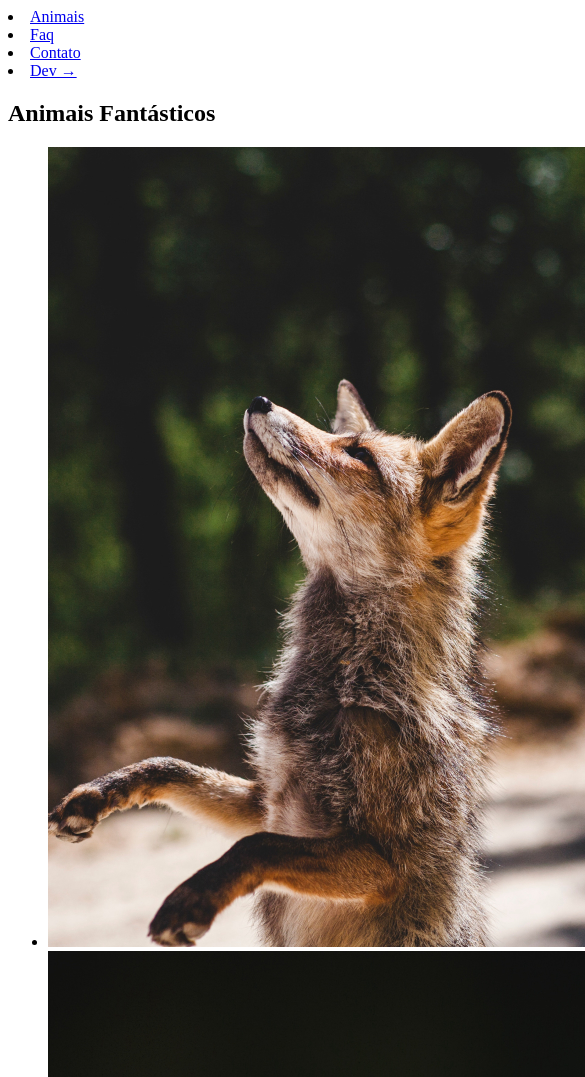
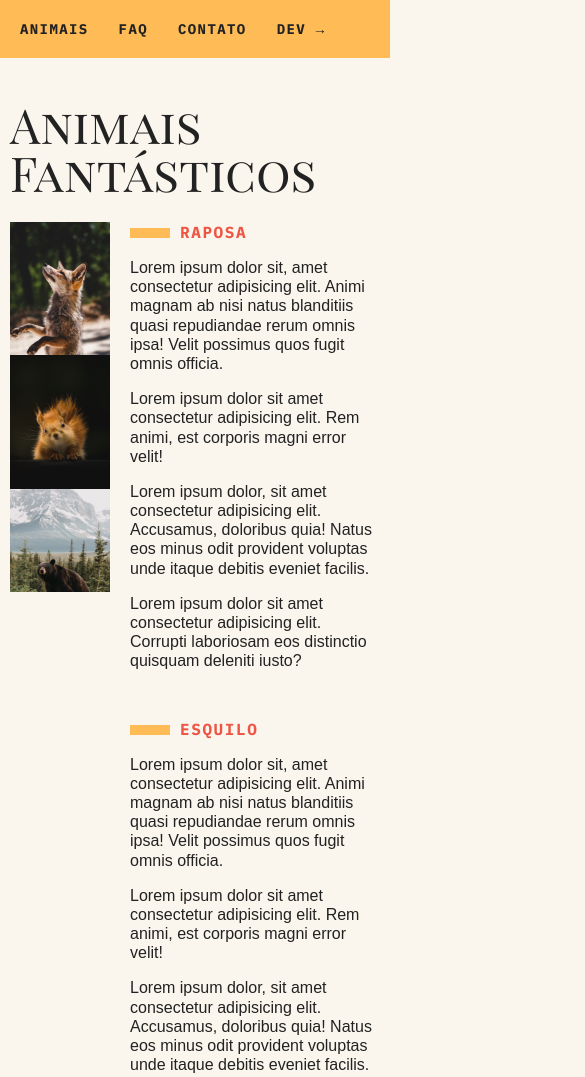
Before and after one commit to carlosg-silva/animais-fantasticos, a plain HTML site: page index.html in a window 390 px wide. Shown: the top 1077 px of the page, 585 px wide, since content can reach past the window. Drawn offline with Linux system fonts and the light colour scheme.

Commit message:
html e css do projeto

```diff
--- a/index.html
+++ b/index.html
@@ -5,19 +5,25 @@
   <meta charset="UTF-8">
   <meta http-equiv="X-UA-Compatible" content="IE=edge">
   <meta name="viewport" content="width=device-width, initial-scale=1.0">
+  <link rel="preconnect" href="https://fonts.googleapis.com">
+  <link rel="preconnect" href="https://fonts.gstatic.com" crossorigin>
+  <link href="https://fonts.googleapis.com/css2?family=IBM+Plex+Mono:wght@400;700&family=Playfair+Display+SC&display=swap" rel="stylesheet">
+  <link rel="stylesheet" href="style.css">
   <title>Document</title>
 </head>
 
 <body>
-  <nav>
-    <li><a href="#animais">Animais</a></li>
-    <li><a href="#faq">Faq</a></li>
-    <li><a href="#contato">Contato</a></li>
-    <li><a href="https://www.frontendmentor.io/profile/carlosg-silva" target="_blank">Dev →</a></li>
+  <nav class="menu">
+    <ul>
+      <li><a href="#animais">Animais</a></li>
+      <li><a href="#faq">Faq</a></li>
+      <li><a href="#contato">Contato</a></li>
+      <li><a href="https://www.frontendmentor.io/profile/carlosg-silva" target="_blank">Dev →</a></li>
+    </ul>
   </nav>
   <section class="grid-section animais" id="animais">
     <h1 class="titulo">Animais Fantásticos</h1>
-    <ul>
+    <ul class="animais-lista">
       <li><img src="img/imagem1.jpg" alt=""></li>
       <li><img src="img/imagem2.jpg" alt=""></li>
       <li><img src="img/imagem3.jpg" alt=""></li>
@@ -77,8 +83,8 @@
   </section>
 
   <section class="grid-section faq" id="faq">
-    <h1>FAQ</h1>
-    <dl>
+    <h1 class="titulo">FAQ</h1>
+    <dl class="faq-lista">
       <dt>Qual a idade dos animais?</dt>
       <dd>As raposas são animais mamíferos e onívoros pertencentes à família Canidae. São vulpídeos de porte médio, caracterizados por um focinho comprido e uma cauda longa e peluda.</dd>
 
@@ -94,7 +100,7 @@
   </section>
 
   <section class="grid-section contato" id="contato">
-    <h1>Contato</h1>
+    <h1 class="titulo">Contato</h1>
     <div class="mapa">
       <img src="img/mapa.png" alt="">
     </div>
@@ -106,7 +112,7 @@
     </ul>
   </section>
 
-  <footer>
+  <footer class="copy">
     <p>Todos os direitos reservados.</p>
   </footer>
 
--- a/style.css
+++ b/style.css
@@ -0,0 +1,223 @@
+body,
+h1,
+h2,
+ul,
+li,
+p,
+dd,
+dt,
+dl {
+  margin: 0px;
+  padding: 0px;
+}
+
+img {
+  display: block;
+  max-width: 100%;
+}
+
+ul {
+  list-style: none;
+}
+
+body {
+  background: #faf6ed;
+  color: #222;
+  -webkit-font-smoothing: antialiased;
+  display: grid;
+  grid-template-columns: 1fr 120px minmax(300px, 800px) 1fr;
+}
+
+.menu {
+  grid-column: 3 / 5;
+  margin-top: 2rem;
+  margin-bottom: 2rem;
+  background: #fb5;
+}
+
+.menu ul {
+  display: flex;
+  flex-wrap: wrap;
+  padding: 10px;
+}
+
+.menu li a {
+  display: block;
+  padding: 10px;
+  margin-right: 10px;
+  color: #222;
+  text-decoration: none;
+  font-family: "IBM Plex Mono", monospace;
+  font-weight: bold;
+  text-transform: uppercase;
+  font-size: 0.875rem;
+  letter-spacing: 0.1em;
+}
+
+.grid-section {
+  grid-column: 2 / 4;
+  width: 100%;
+  box-sizing: border-box;
+  padding: 10px;
+  display: grid;
+  grid-template-columns: 90px 300px 1fr;
+  gap: 20px;
+  margin-bottom: 4rem;
+}
+
+.titulo {
+  font-family: "Playfair Display SC", serif;
+  font-size: 6rem;
+  line-height: 1;
+  font-weight: 400;
+  margin-bottom: 1rem;
+  grid-column: 1 / 4;
+}
+
+.animais h2 {
+  font-family: "IBM Plex Mono", monospace;
+  font-size: 1rem;
+  text-transform: uppercase;
+  letter-spacing: 0.1em;
+  margin-bottom: 1rem;
+  color: #e54;
+}
+
+.animais h2::before {
+  content: "";
+  display: inline-block;
+  width: 40px;
+  height: 10px;
+  margin-right: 10px;
+  background: #fb5;
+}
+
+.animais p {
+  font-family: Arial, Helvetica, sans-serif;
+  line-height: 1.2;
+  margin-bottom: 1rem;
+}
+
+.animais-lista {
+  height: 370px;
+  overflow-y: scroll;
+  grid-column: 2;
+}
+
+.animais-lista::-webkit-scrollbar {
+  width: 18px;
+}
+
+.animais-lista::-webkit-scrollbar-thumb {
+  background: #fb5;
+  border-left: 4px solid #faf6ed;
+  border-right: 4px solid #faf6ed;
+}
+
+.animais-lista::-webkit-scrollbar-track {
+  background: #faf6ed;
+}
+
+.animais-descricao {
+  grid-column: 3;
+}
+
+.animais-descricao section {
+  margin-bottom: 3rem;
+}
+
+.faq-lista {
+  grid-column: 2 / 4;
+}
+
+.faq-lista dt {
+  font-family: "IBM Plex Mono", monospace;
+}
+
+.faq-lista dt::before {
+  content: "";
+  display: inline-block;
+  width: 20px;
+  height: 10px;
+  margin-right: 10px;
+  background: #fb5;
+}
+
+.faq-lista dd {
+  font-family: Arial, Helvetica, sans-serif;
+  margin-bottom: 0.5rem;
+  margin-left: 30px;
+}
+
+.mapa {
+  grid-column: 2;
+}
+
+.dados {
+  grid-column: 3;
+}
+
+.dados li {
+  margin-bottom: 1rem;
+  font-family: Arial, Helvetica, sans-serif;
+}
+
+.dados li::before {
+  content: "";
+  display: inline-block;
+  width: 20px;
+  height: 10px;
+  margin-right: 10px;
+  background: #fb5;
+}
+
+.copy {
+  grid-column: 3 / 5;
+  margin-bottom: 2rem;
+  background: #fb5;
+}
+
+.copy p {
+  padding: 20px;
+  font-family: "IBM Plex Mono", monospace;
+  font-weight: bold;
+}
+
+@media (max-width: 700px) {
+  body {
+    grid-template-columns: 1fr;
+  }
+
+  .menu,
+  .grid-section,
+  .copy {
+    grid-column: 1;
+  }
+
+  .grid-section {
+    grid-template-columns: 100px 1fr;
+    gap: 10px;
+  }
+
+  .animais-lista {
+    grid-column: 1;
+  }
+
+  .faq-lista,
+  .dados,
+  .mapa {
+    grid-column: 1 / 3;
+  }
+
+  .grid-section h1 {
+    font-size: 3rem;
+  }
+
+  .menu {
+    margin-top: 0px;
+  }
+
+  .copy {
+    margin-bottom: 0px;
+  }
+}
```
